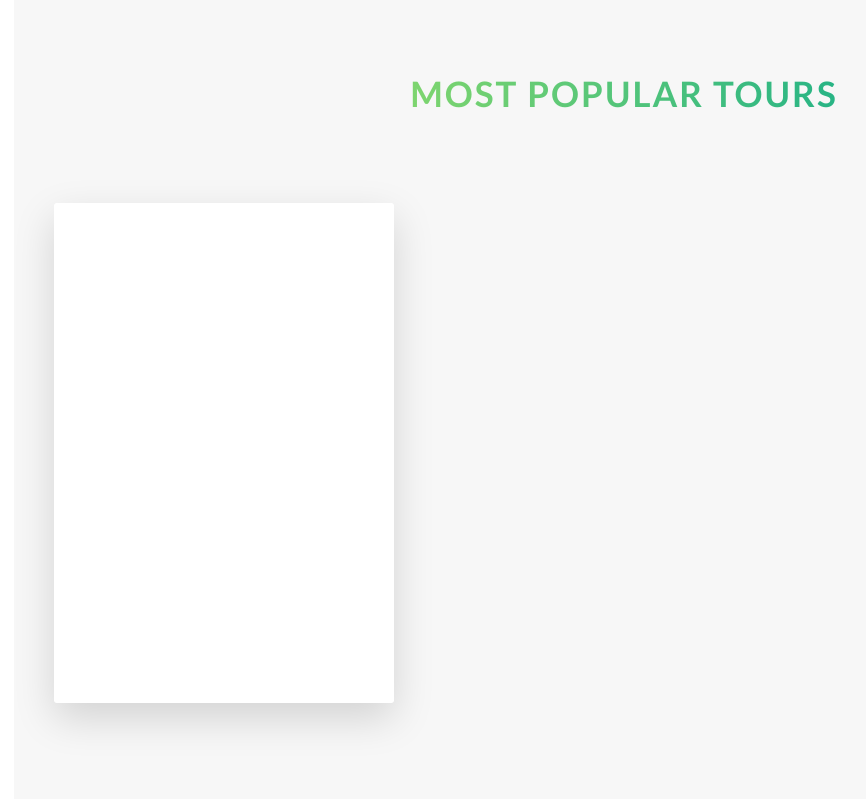
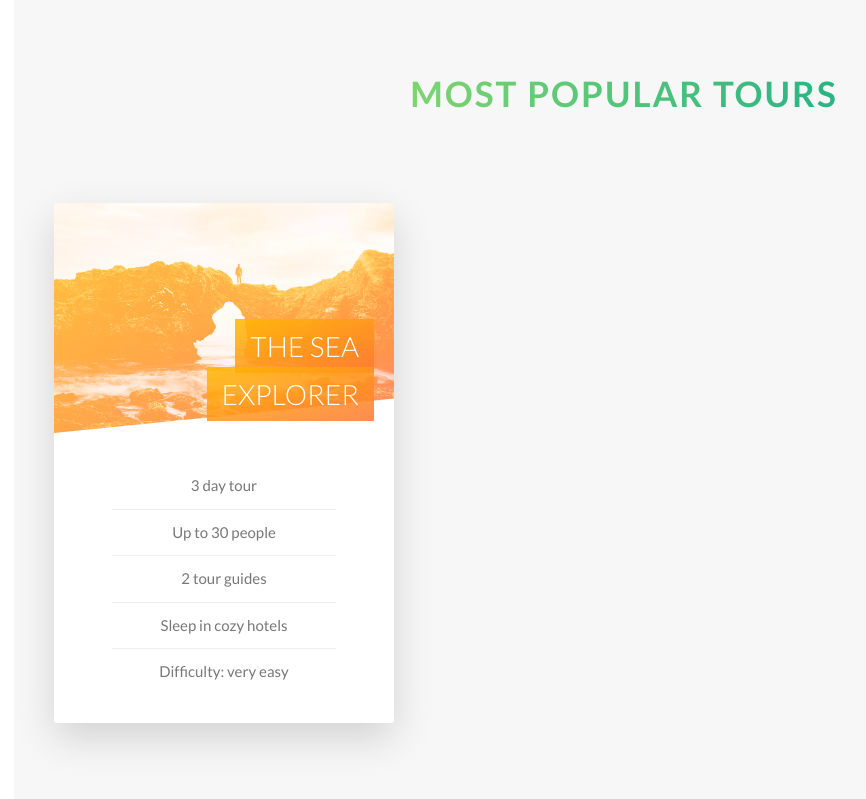
Before and after one commit to MohdSaifulM/Advanced_CSS_and_Sass, a website: page Natours/index.html in a window 1280 px wide. Shown: the part 2306-3105 px from the top of the page, without its empty margins (16-882 px from the left). Drawn offline with Linux system fonts and the light colour scheme.

Commit message:
:lipstick: Building the Tours Section
Styling front size of the card, added image with clip path on card, background blend mode, box decoration break

```diff
--- a/Natours/index.html
+++ b/Natours/index.html
@@ -120,7 +120,23 @@
                     <div class="col-1-of-3">
                         <div class="card">
                             <div class="card__side card__side--front">
-                                FRONT
+                                <div class="card__picture card__picture--1">
+                                    &nbsp;
+                                </div>
+                                <h4 class="card__heading">
+                                    <span class="card__heading-span card__heading-span--1">
+                                        The Sea Explorer
+                                    </span>
+                                </h4>
+                                <div class="card__details">
+                                    <ul>
+                                        <li>3 day tour</li>
+                                        <li>Up to 30 people</li>
+                                        <li>2 tour guides</li>
+                                        <li>Sleep in cozy hotels</li>
+                                        <li>Difficulty: very easy</li>
+                                    </ul>
+                                </div>
                             </div>
                             <div class="card__side card__side--back card__side--back-1">
                                 BACK
--- a/Natours/sass/abstracts/_variables.scss
+++ b/Natours/sass/abstracts/_variables.scss
@@ -15,6 +15,8 @@ $color-white: #fff;
 $color-black: #000;
 
 $color-grey-light-1: #f7f7f7;
+$color-grey-light-2: #eee;
+
 
 /* Grid */
 $grid-width: 114rem;
--- a/Natours/sass/components/_card.scss
+++ b/Natours/sass/components/_card.scss
@@ -1,20 +1,20 @@
 .card {
+    // FUNCTIONALITY
     perspective: 150rem;
     -moz-perspective: 150rem;
     position: relative;
-    height: 50rem;
+    height: 52rem;
 
     &__side {
-        font-size: 2rem;
-        color: white;
-        height: 50rem;
-        transition: all .8s ease;
+        height: 52rem;
+        transition: all 1s ease;
         position: absolute;
         top: 0;
         left: 0;
         width: 100%;
         backface-visibility: hidden;
         border-radius: 3px;
+        overflow: hidden;
         box-shadow: 0 1.5rem 4rem rgba($color-black, .15);
 
         &--front {
@@ -32,10 +32,74 @@
 
 
     &:hover &__side--front {
-        transform: rotateY(180deg);
+        transform: rotateY(-180deg);
     }
 
     &:hover &__side--back {
         transform: rotateY(0);
     }
+
+    // FRONT SIDE STYLING
+    &__picture {
+        background-size: cover;
+        height: 23rem;
+        background-blend-mode: screen;
+        clip-path: polygon(0 0, 100% 0, 100% 85%, 0 100%);
+        -webkit-clip-path: polygon(0 0, 100% 0, 100% 85%, 0 100%);
+
+        &--1 {
+            background-image: linear-gradient(to right bottom, $color-secondary-light, $color-secondary-dark),
+            url(../img/nat-5.jpg);
+        }
+
+        &--2 {
+            background-image: url(../img/nat-5.jpg);
+        }
+
+        &--3 {
+            background-image: url(../img/nat-5.jpg);
+        }
+    }
+
+    &__heading {
+        font-size: 2.8rem;
+        font-weight: 300;
+        text-transform: uppercase;
+        text-align: right;
+        color: $color-white;
+        position: absolute;
+        top: 12rem;
+        right: 2rem;
+        width: 75%;
+    }
+
+    &__heading-span {
+        padding: 1rem 1.5rem;
+        -webkit-box-decoration-break: clone;
+        box-decoration-break: clone;
+
+        &--1 {
+            background-image: linear-gradient(to right bottom, rgba($color-secondary-light, .85), rgba($color-secondary-dark, .85));
+        }
+    }
+
+    &__details {
+        padding: 3rem;
+
+        ul {
+            list-style: none;
+            width: 80%;
+            margin: 0 auto;
+
+            li {
+                text-align: center;
+                font-size: 1.5rem;
+                padding: 1rem;
+
+                &:not(:last-child) {
+                    border-bottom: 1px solid $color-grey-light-2;
+                }
+            }
+        }
+    }
 }
--- a/Natours/sass/layout/_header.scss
+++ b/Natours/sass/layout/_header.scss
@@ -9,6 +9,7 @@
 	background-position: top;
 	position: relative;
 	/* coordinates from top left clockwise */
+	-webkit-clip-path: polygon(0 0, 100% 0, 100% 75vh, 0 100%);
 	clip-path: polygon(0 0, 100% 0, 100% 75vh, 0 100%);
 
 	&__logo-box {
```
Also changed, not shown: Natours/css/style.css.
